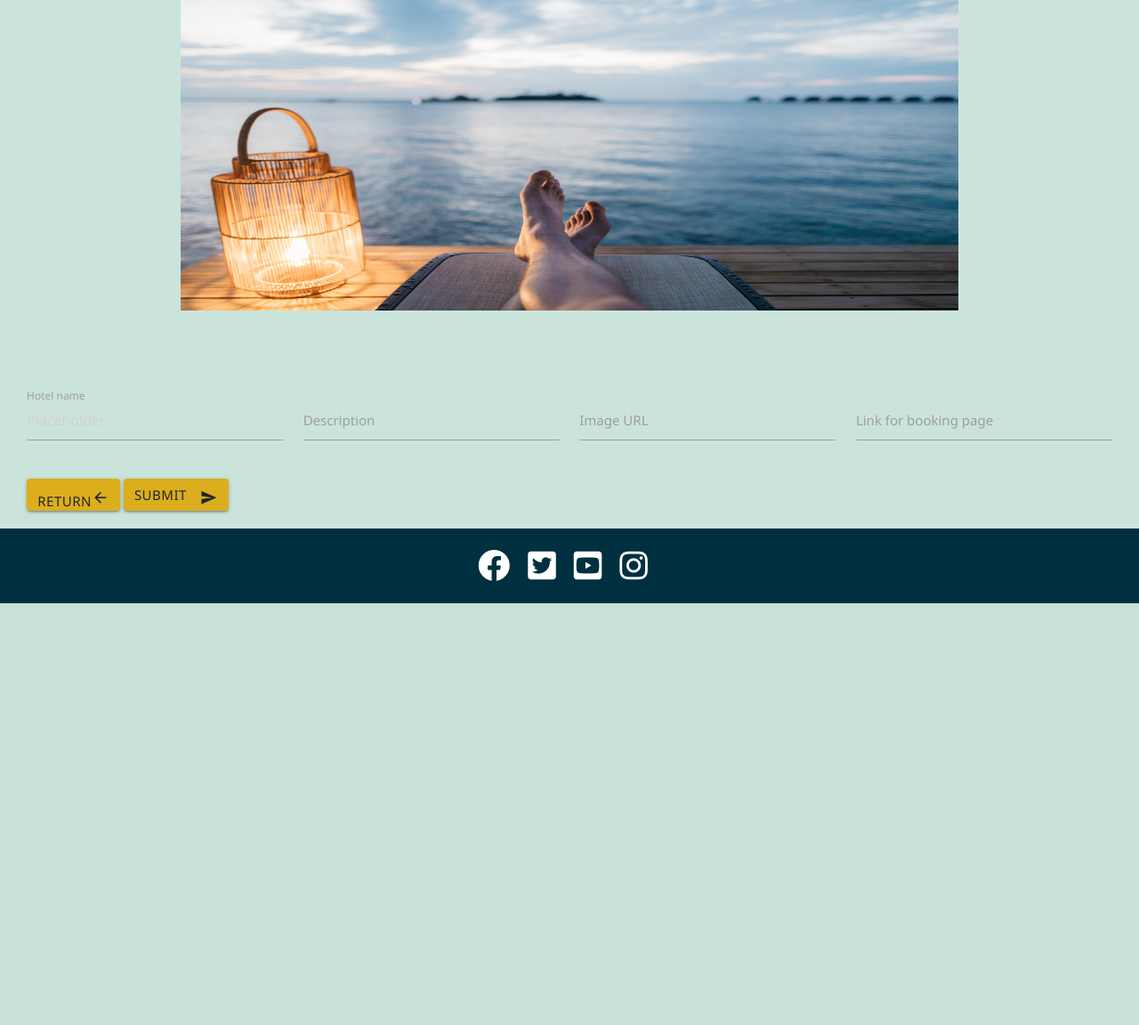
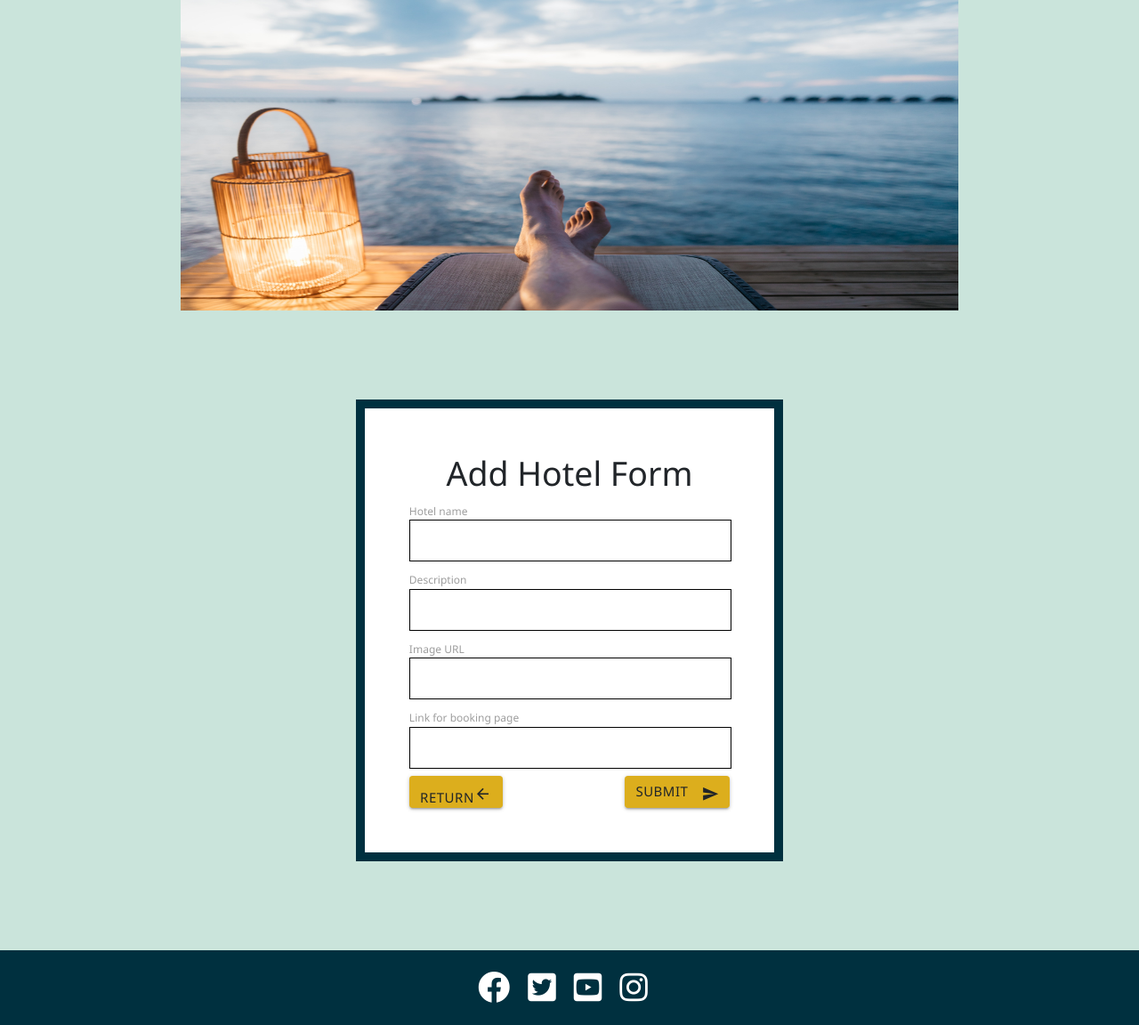
Before and after one commit to Code-Institute-Submissions/brunoroncete-milestone-p3_AugResub, a Flask app: page /add_hotel in a window 1280 px wide. Shown: the part 165-1317 px from the top of the page at 89% size. Before the commit the page ends 843 px from the top, so only its background shows below. Run offline with Flask 2, Linux system fonts and the light colour scheme; the visitor is signed in with stand-in values (Sample User, id 1); some libraries are stand-ins or nearby versions.

Commit message:
fixed bug visual in the forms

```diff
--- a/app.py
+++ b/app.py
@@ -9,7 +9,7 @@ from flask import (
 if os.path.exists("env.py"):
     import env
 
-DEBUG = False
+DEBUG = True
 
 url = os.environ.get("MONGO_URI")
 
--- a/run.py
+++ b/run.py
@@ -94,6 +94,7 @@ def add_hotel():
         description = request.form.get('hotel_description')
         img_url = request.form.get('img_url')
         hotel_link = request.form.get('hotel_link')
+        created_by = session["user"]
 
         existing_hotel = mycol.find_one({"name": name})
 
@@ -102,7 +103,7 @@ def add_hotel():
             return redirect(url_for("add_hotel"))
 
         req = {"name": name, "description": description,
-               "img_url": img_url, "hotel_link": hotel_link}
+               "img_url": img_url, "hotel_link": hotel_link, "created_by": created_by}
 
         x = mycol.insert_one(req)
 
--- a/static/css/style.css
+++ b/static/css/style.css
@@ -15,6 +15,17 @@ body {
     flex-direction: column;
     font-family: 'Segoe UI', Tahoma, Geneva, Verdana, sans-serif;
 }
+
+.container {
+    width: 80%;
+    max-width: 1200px;
+    margin: 0 auto;
+  }
+
+  .container * {
+    box-sizing: border-box;
+  }
+
 
 /*------------ Footer */
 .social-media li {
@@ -42,6 +53,7 @@ body {
     justify-content: space-around;
     flex-wrap: wrap;
     background-color: #00303F;
+    margin-top: 100px;
 }
 
 .card {
@@ -175,6 +187,38 @@ nav {
     margin: 0px 20px 0px 20px;
 }
 
-.regform {
-    margin: 0px 30px 0px 30px;
+
+
+.form-box {
+    max-width: 500px;
+    margin: auto;
+    padding: 50px;
+    background: #ffffff;
+    border: 10px solid #00303f;
+  }
+
+  h1, p {
+    text-align: center;
+  }
+
+  input, textarea {
+    width: 100%;
+  }
+
+  input[type=text]:not(.browser-default) {
+    border: 1px solid black;
+
+  }
+
+  input[type=text]:not(.browser-default)+label:after {
+    display: none;
+  }
+
+  input[type=password]:not(.browser-default) {
+    border: 1px solid black;
+  }
+
+.bttn-forms {
+    display: flex;
+    justify-content: space-between;
 }
--- a/templates/add_hotel.html
+++ b/templates/add_hotel.html
@@ -5,32 +5,36 @@
 
 
 
-<div class="row">
-    <form class="col s14 regform" method="POST" action="{{ url_for('add_hotel') }}">
-        <div class="row">
-            <div class="input-field col s6">
-                <input placeholder="Placeholder" name="hotel_name" id="hotel_name" type="text">
+<div class="form-box">
+    <h1>Add Hotel Form</h1>
+    <form method="POST" action="{{ url_for('add_hotel') }}">
+
+        <div class="form-group">
             <label for="hotel_name">Hotel name</label>
+            <input name="hotel_name" id="hotel_name" type="text">
         </div>
-            <div class="input-field col s6">
-                <input id="hotel_description" name="hotel_description" id="hotel_description" type="text">
+
+        <div class="form-group">
             <label for="hotel_description">Description</label>
+            <input id="hotel_description" name="hotel_description" id="hotel_description" type="text" maxlength="140">
         </div>
-            <div class="input-field col s6">
+
+        <div class="form-group">
+            <label for="img_url">Image URL</label>
             <input id="img_url" name="img_url" id="img_url" type="text">
-                <label for="img_url">Image URL</label>
         </div>
-            <div class="input-field col s6">
+
+        <div class="form-group">
+            <label for="hotel_link">Link for booking page</label>
             <input id="hotel_link" name="hotel_link" id="hotel_link" type="text">
-                <label for="img_url">Link for booking page</label>
         </div>
-        </div>
-        <a class="btn waves-effect waves-light" href="{{url_for('hotel_mngt')}}">Return<i
+        <div class="bttn-forms">
+        <button class="btn waves-effect waves-divght" href="{{url_for('hotel_mngt')}}">Return<i
                 class="material-icons">arrow_back</i></a>
         <button class="btn waves-effect waves-light" type="submit" name="action">Submit
             <i class="material-icons right">send</i>
         </button>
-
+        </div>
     </form>
 </div>
 
--- a/templates/base.html
+++ b/templates/base.html
@@ -36,12 +36,12 @@
         <nav>
             <div class="nav-wrapper" id="navbar">
                 <a href="{{ url_for('hotels') }}" class="brand-logo"><strong>STAR</strong> Hotels</a>
-                <a href="{{ url_for('hotels') }}" data-target="mobile-demo" class="sidenav-trigger"><i class="material-icons">menu</i></a>
-                <ul class="right hide-on-med-and-down">
+
+                <ul class="right">
                     {% if session.user %}
                     <li><a href="{{ url_for('hotels') }}">Home</a></li>
 
-                      <!-- Dropdown Trigger -->
+                    <!-- Dropdown Trigger -->
                     <a class='dropdown-trigger btn' href='#' data-target='dropdown1'><i class="material-icons">menu</i></a>
 
                     <!-- Dropdown Structure -->
@@ -51,9 +51,12 @@
                         <li><a href="{{ url_for('logout') }}">Log Out</a></li>
                     </ul>
                     {% else %}
-                    <li><a href="{{ url_for('hotels') }}">Home</a></li>
-                    <li><a href="{{ url_for('login') }}">Login</a></li>
-                    <li><a href="{{ url_for('register') }}">Register</a></li>
+                    <a class='dropdown-trigger btn' href='#' data-target='dropdown2'><i class="material-icons">menu</i></a>
+                    <ul id='dropdown2' class='dropdown-content'>
+                        <li><a href="{{ url_for('hotels') }}">Home</a></li>
+                        <li><a href="{{ url_for('login') }}">Login</a></li>
+                        <li><a href="{{ url_for('register') }}">Register</a></li>
+                    </ul>
                     {% endif %}
                 </ul>
             </div>
```
Also changed, not shown: templates/hotel_mngt.html (+6 -3 lines), templates/hotels.html (+4 -3 lines), templates/login.html (+10 -19 lines), templates/register.html (+12 -24 lines). Lines whose indentation alone changed are shown as unchanged.
